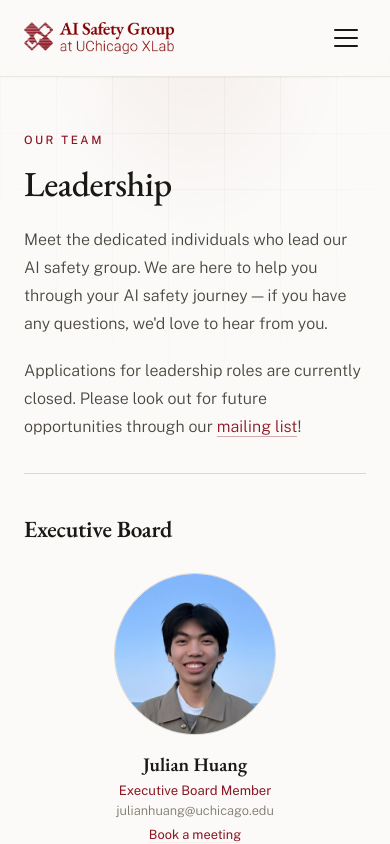
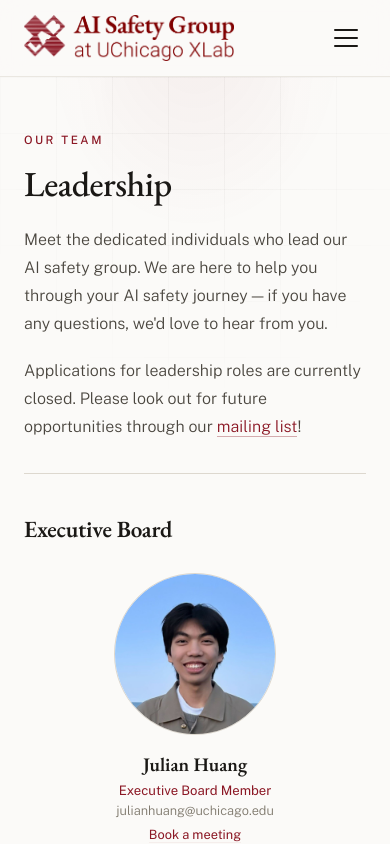
Before and after one commit to zroe1/uchicago-ai-safety, a Next.js app: page /leadership in a window 390 px wide. Shown: the top 844 px of the page. Built offline with nearby package versions, Linux system fonts and the light colour scheme.

Commit message:
logo attempt 2

```diff
--- a/src/header/Header.module.css
+++ b/src/header/Header.module.css
@@ -21,12 +21,13 @@
 .logoContainer {
   display: flex;
   align-items: center;
-  gap: 0.7rem;
+  gap: 0;
   text-decoration: none;
+  flex-shrink: 0;
 }
 
 .logo {
-  width: 150px;
+  width: 280px;
   height: auto;
   object-fit: contain;
 }
@@ -45,14 +46,6 @@
 
 :global(:root[data-theme="dark"]) .logoDark {
   display: block;
-}
-
-.logoText {
-  display: none;
-}
-
-.logoName {
-  color: var(--ink);
 }
 
 /* --- Desktop navigation --- */
@@ -319,11 +312,12 @@
   }
 
   .logo {
-    width: 150px;
+    width: 210px;
     height: auto;
   }
 
-  .logoText {
+  .logoText,
+  .logoName {
     display: none;
   }
 }
```
